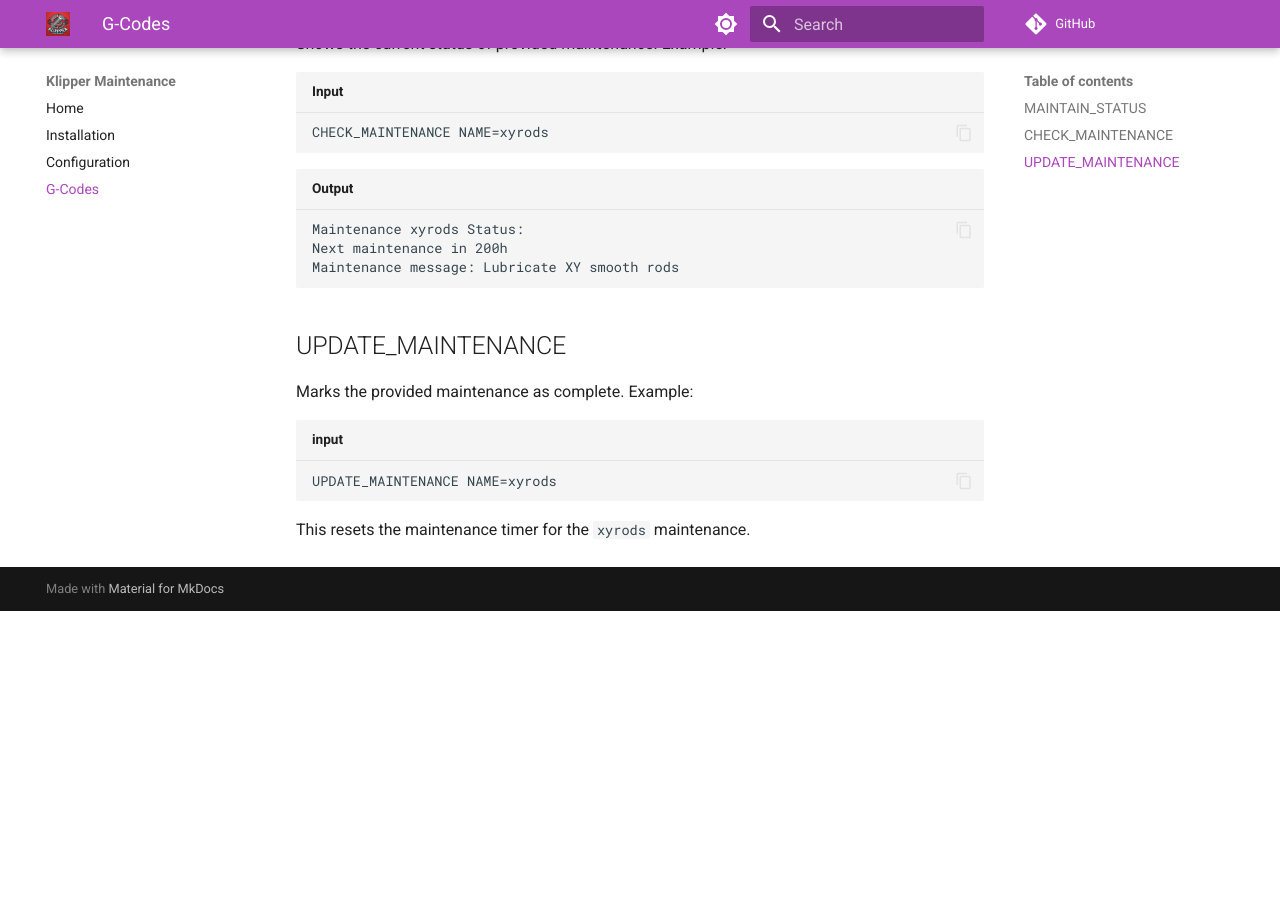
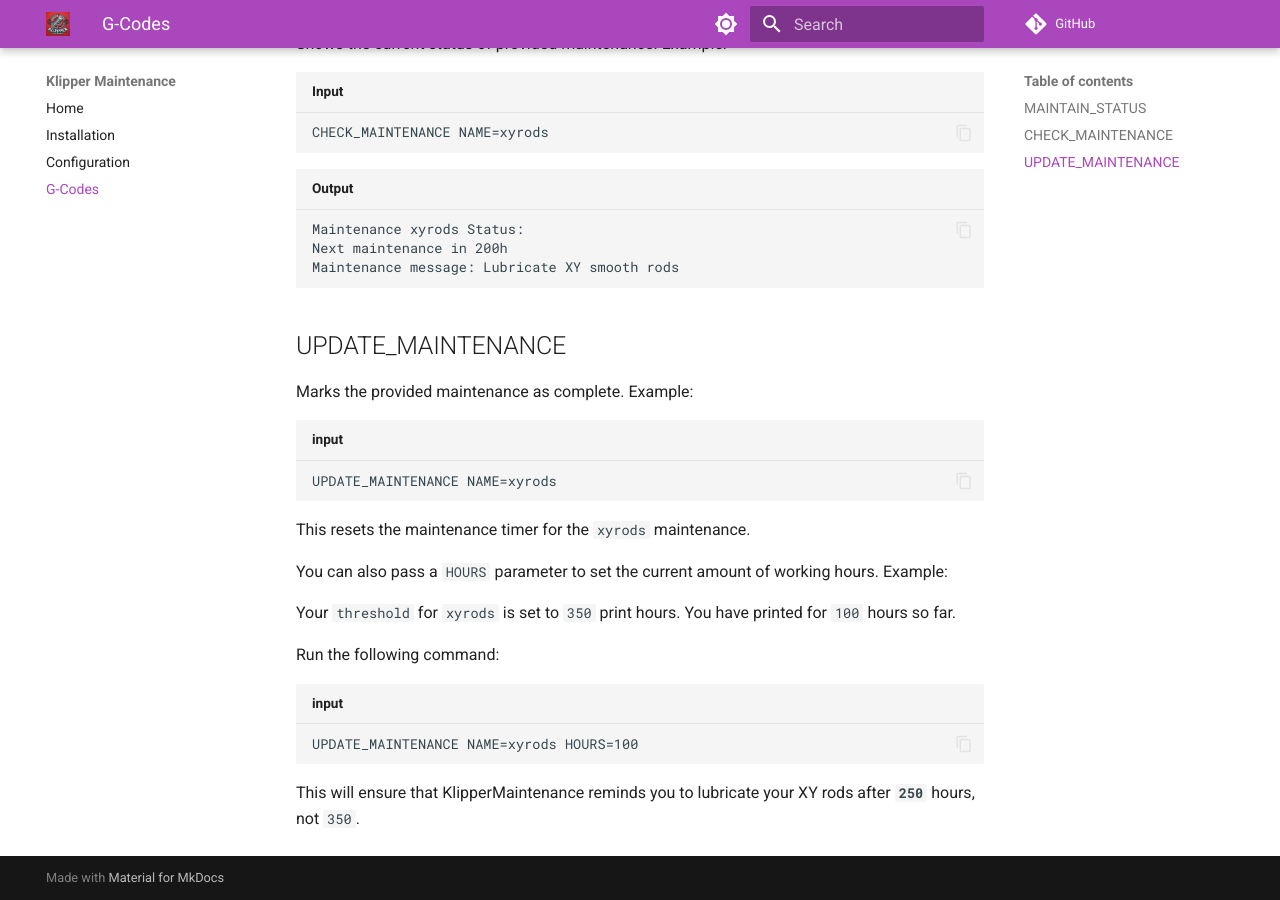
Before and after one commit to 3DCoded/KlipperMaintenance, an MkDocs documentation site: the page built from docs/gcodes.md, in a window 1280 px wide and 900 px high, scrolled down 684 px. Built offline with MkDocs 1.6.1 and Material for MkDocs 9.7.7, drawn with Linux system fonts in a browser that asks for light colours; comment, search, counter and statistics services are not loaded; before the commit the page ends 1295 px from its top, so only the background shows below that.

Commit message:
chore: Deploy documentation

````diff
--- a/docs/gcodes.md
+++ b/docs/gcodes.md
@@ -40,3 +40,15 @@ UPDATE_MAINTENANCE NAME=xyrods
 ```
 
 This resets the maintenance timer for the `xyrods` maintenance.
+
+You can also pass a `HOURS` parameter to set the current amount of working hours. Example:
+
+Your `threshold` for `xyrods` is set to `350` print hours. You have printed for `100` hours so far.
+
+Run the following command:
+
+```title="input"
+UPDATE_MAINTENANCE NAME=xyrods HOURS=100
+```
+
+This will ensure that KlipperMaintenance reminds you to lubricate your XY rods after **`250`** hours, not `350`.
````
Also changed, not shown: 1 other file.
